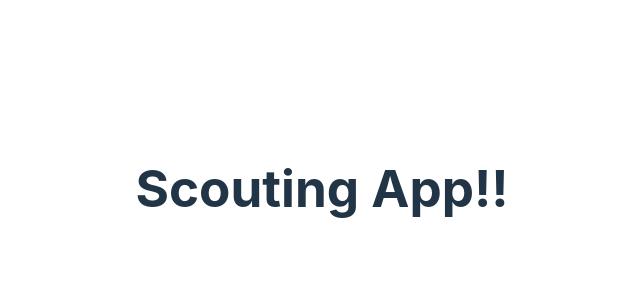
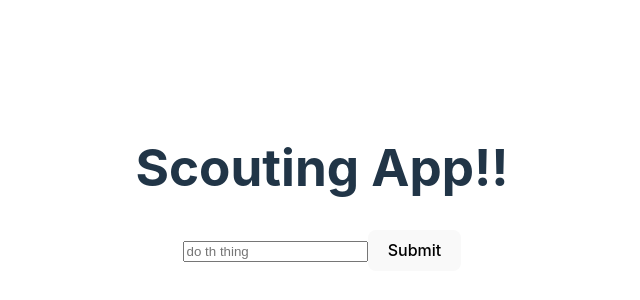
Before and after one commit to micw1417/ScoutingAppNTX, a React (Vite) app: page / in a window 1280 px wide. Shown: the part 212-512 px from the top of the page, without its empty margins (318-958 px from the left). Built offline with nearby package versions, Linux system fonts and the light colour scheme.

Commit message:
proof of concept

```diff
--- a/package.json
+++ b/package.json
@@ -17,7 +17,8 @@
     "@capacitor/core": "^4.7.0",
     "@capacitor/ios": "^4.7.0",
     "react": "^18.2.0",
-    "react-dom": "^18.2.0"
+    "react-dom": "^18.2.0",
+    "react-qr-code": "^2.0.15"
   },
   "devDependencies": {
     "@capacitor/cli": "^4.7.0",
--- a/src/pages/Mainpage.tsx
+++ b/src/pages/Mainpage.tsx
@@ -1,20 +1,29 @@
-
 // export interface TimeDataProps {
 //   timeElapsed: number;
 //   timeSinceLastScore: number;
 // }
 
+import React, { useState } from "react";
+import QRCode from "react-qr-code";
 
-import React from 'react'
+const Mainpage: React.FC = () => {
+  const [thing, setThing] = useState('')
+  const [data, setData] = useState<any>()
 
-const Mainpage:  React.FC = () => {
+  function submit() {
+    setData({thing});
+  }
+
   return (
     <>
-      <h1>
-        Scouting App!!
-      </h1>
+      <h1>Scouting App!!</h1>
+      <input placeholder="do th thing" value={thing} onChange={e => setThing(e.target.value)}/>
+
+      <button onClick={submit}>Submit</button>
+
+      {data && <QRCode value={JSON.stringify(data)}/>}
     </>
-  )
-}
+  );
+};
 
-export default Mainpage
+export default Mainpage;
```
Also changed, not shown: 1 other file (tests, documents, lock files or other folders).
